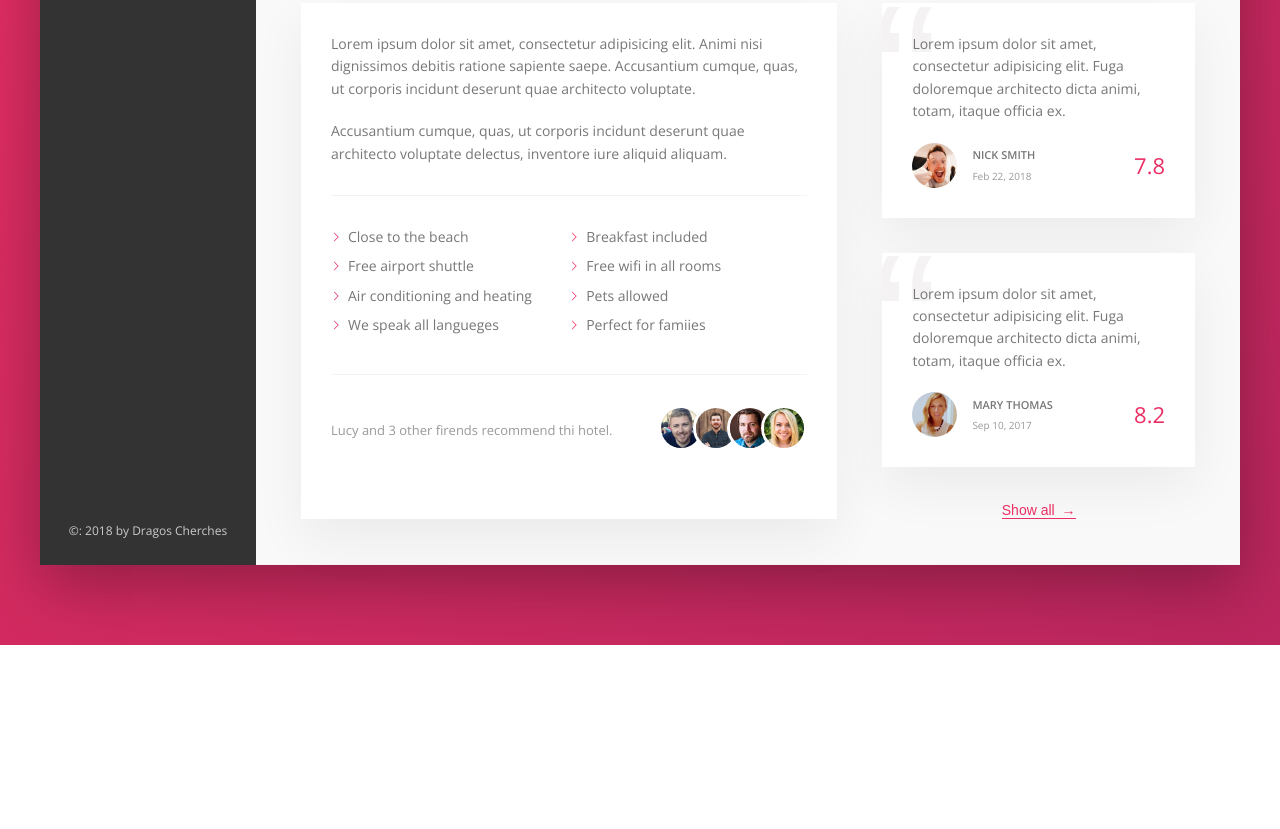
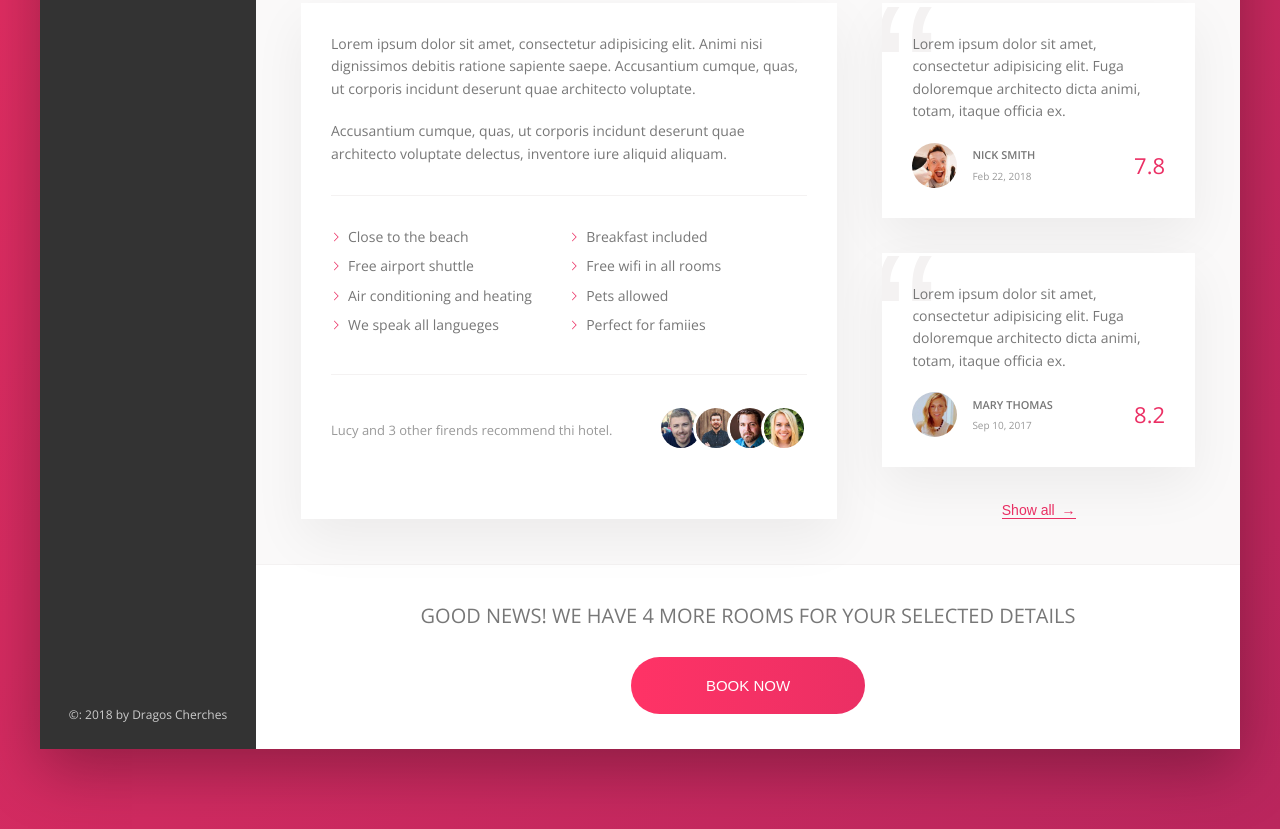
Before and after one commit to dragoscherches/Flights, a website: page index.html in a window 1280 px wide. Shown: the part 644-1473 px from the top of the page. Before the commit the page ends 1289 px from the top, so only its background shows below. Drawn offline with nearby package versions, Linux system fonts and the light colour scheme.

Commit message:
Finished Layout

```diff
--- a/index.html
+++ b/index.html
@@ -194,7 +194,16 @@
                             <button class="btn-inline">Show all <span>&rarr;</span></button>
                         </div>
                     </div>
+                    <div class="cta">
+                            <h2 class="cta__book-now">
+                                Good news! We have 4 more rooms for your selected details
+                            </h2>
+                            <button class="btn">
+                                <span class="btn__visible">Book now</span>
+                                <span class="btn__invisible">only 4 rooms left</span>
 
+                            </button>
+                        </div>
 
 
 
--- a/sass/_components.scss
+++ b/sass/_components.scss
@@ -448,3 +448,70 @@
         z-index: 1;
     }
 }
+
+
+
+
+.cta{
+    padding: 3.5rem 0;
+    text-align: center;
+
+    &__book-now{
+        text-transform: uppercase;
+        font-size: 2rem;
+        font-weight: 400;
+        margin-bottom: 2.5rem;
+    }
+
+
+
+}
+
+.btn{
+    font-size: 1.5rem;
+    font-weight: 300;
+    text-transform: uppercase;
+    border: none;
+    border-radius: 100px;
+    background-image: linear-gradient(to right, var(--color-primary-light), var(--color-primary));
+    color: #fff;
+    position: relative;
+    overflow: hidden;
+
+    & > *{
+        display: inline-block;
+        height: 100%;
+        width: 100%;
+        transition: all .2s;
+    }
+    &__visible{
+
+        padding: 2rem 7.5rem;
+
+    }
+
+    &__invisible{
+        position: absolute;
+        left: 0;
+        top: -100%;
+        padding: 2rem 0;
+    }
+
+    &:hover{
+        background-image: linear-gradient(to left, var(--color-primary-light), var(--color-primary));
+        cursor: pointer;
+    }
+
+    &:hover &__visible{
+            transform: translateY(100%);
+        }
+
+    &:hover  &__invisible{
+            top: 0;
+        }
+
+    &:focus{
+        outline: none;
+        animation: pulsate 1s infinite;
+    }
+}
```
Also changed, not shown: css/style.css.
